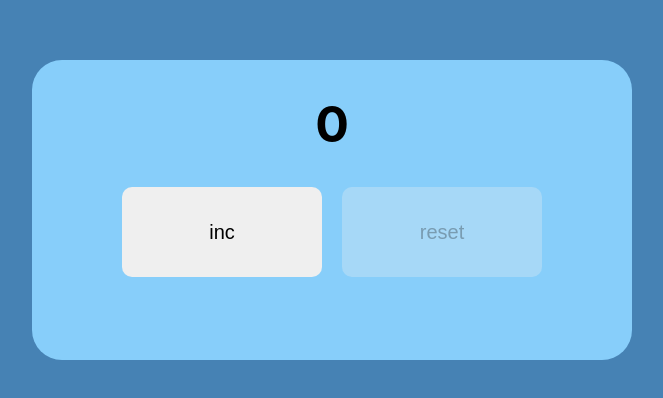
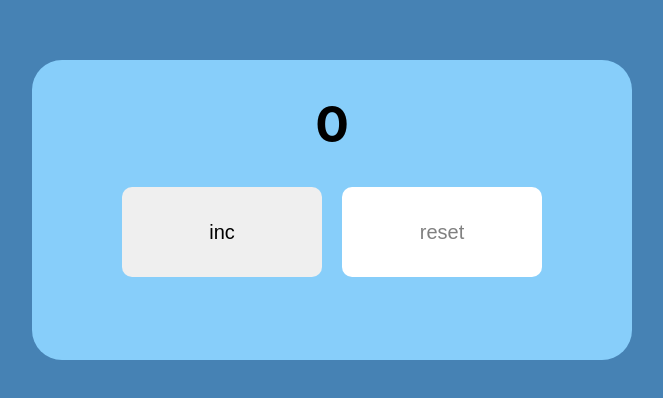
Before and after one commit to AlekseiCherenkevich/exam-monday-counter, a React (Create React App) app: page / in a window 1280 px wide. Shown: the part 130-528 px from the top of the page, without its empty margins (308-971 px from the left). Built offline with nearby package versions, Linux system fonts and the light colour scheme.

Commit message:
add hover effect

```diff
--- /dev/null
+++ b/src/components/Button.module.css
@@ -0,0 +1,9 @@
+.button:hover {
+    background-color: cornflowerblue;
+    color: white;
+}
+
+.button:disabled {
+    background-color: white;
+    color: grey;
+}
--- a/src/components/Button.tsx
+++ b/src/components/Button.tsx
@@ -1,4 +1,5 @@
 import React from 'react';
+import s from './Button.module.css'
 
 type ButtonPropsType = {
     children?: string
@@ -17,7 +18,11 @@ const Button: React.FC<ButtonPropsType> = (props) => {
         margin: '0 10px'
     }
     return (
-        <button style={style} disabled={isDisabled} onClick={callback}>{children}</button>
+        <button className={s.button}
+            style={style}
+            disabled={isDisabled}
+            onClick={callback}
+        >{children}</button>
     );
 };
 
```
